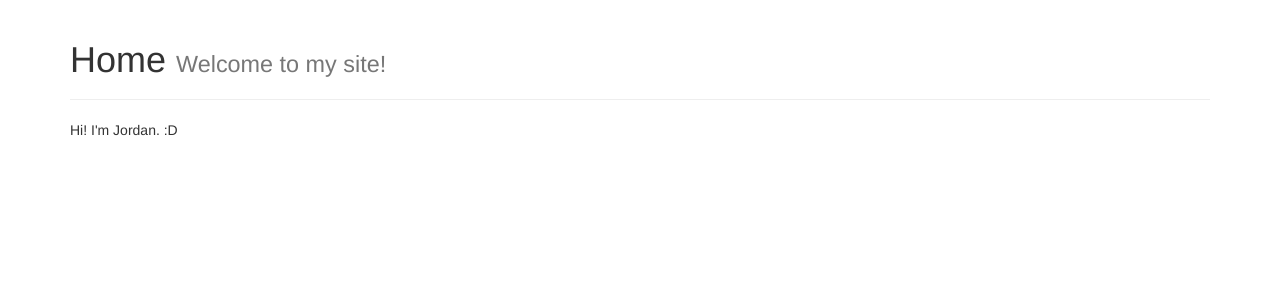
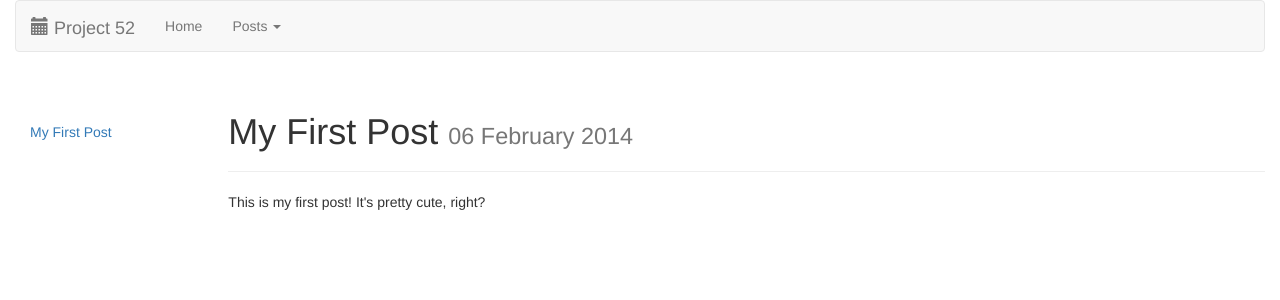
Before and after one commit to JDegner0129/project52, a Jekyll site: the page built from index.html, in a window 1280 px wide. Shown: the top 300 px of the page. Built offline with Jekyll 4.4.1, drawn with Linux system fonts in a browser that asks for light colours; nearby versions of some CDN libraries; Markdown is read by kramdown in place of the engine named in the settings.

Commit message:
Established the basic layout. Still no color or fun yet.

```diff
--- a/_config.yml
+++ b/_config.yml
@@ -1,6 +1,6 @@
 name: Project 52
 markdown: redcarpet
 pygments: true
-baseurl: /project52
+baseurl: /
 safe: true
 lsi: false
--- a/_includes/foot.html
+++ b/_includes/foot.html
@@ -1,3 +1,4 @@
+    	</div>
     	<script src="https://code.jquery.com/jquery.js"></script>
     	<script src="//netdna.bootstrapcdn.com/bootstrap/3.1.0/js/bootstrap.min.js"></script>
 	</body>
--- a/_includes/head.html
+++ b/_includes/head.html
@@ -4,7 +4,36 @@
         <meta charset="utf-8">
         <title>{{ page.title }}</title>
 
-        <link rel="stylesheet" href="{{ site.baseurl }}/css/main.css">
+        <link rel="stylesheet" href="/css/main.css">
 		<link rel="stylesheet" href="//netdna.bootstrapcdn.com/bootstrap/3.1.0/css/bootstrap.min.css">
     </head>
     <body>
+    	<div class="container-fluid">
+	    	<div class="navbar navbar-default" role="navigation">
+	    		<div class="container-fluid">
+	    			<div class="navbar-header">
+						<button type="button" class="navbar-toggle" data-toggle="collapse" data-target="#navbar-content">
+				        	<span class="sr-only">Toggle navigation</span>
+				        	<span class="icon-bar"></span>
+				        	<span class="icon-bar"></span>
+				        	<span class="icon-bar"></span>
+				      	</button>
+				      	<a class="navbar-brand" href="#"><span class="glyphicon glyphicon-calendar"></span> Project 52</a>
+	    			</div>
+	    			<div class="navbar-collapse collapse" id="navbar-content">
+						<ul class="nav navbar-nav">
+							<li><a href="/index.html">Home</a></li>
+							<li class="dropdown">
+								<a href="#" class="dropdown-toggle" data-toggle="dropdown">Posts <b class="caret"></b></a>
+								<ul class="dropdown-menu">
+									{% for post in site.posts %}
+										<li>
+											<a href="{{ post.url }}">{{ post.title }}</a>
+										</li>
+									{% endfor %}
+								</ul>
+							</li>
+						</ul>
+	    			</div>
+	    		</div>
+	    	</div>
--- /dev/null
+++ b/_includes/sidebar.html
@@ -0,0 +1,5 @@
+<ul class="nav nav-pills nav-stacked blog-nav">
+	{% for post in site.posts %}
+		<li><a href="/index.html#{{ post.id }}">{{ post.title }}</a></li>
+	{% endfor %}
+</ul>
--- a/_layouts/default.html
+++ b/_layouts/default.html
@@ -1,14 +1,10 @@
 {% include head.html %}
-
-	<div class="container">
-		<div class="page-header">
-			<h1>
-				{{ page.title }}
-				<small>{{ page.subtitle }}</small>
-			</h1>
+	<div class="row">
+		<div class="col-md-2">
+			{% include sidebar.html %}
 		</div>
-
-		{{ content }}
+		<div class="col-md-10">
+			{{ content }}
+		</div>
 	</div>
-
 {% include foot.html %}
--- /dev/null
+++ b/_posts/2014-02-06-my-first-post.md
@@ -0,0 +1,9 @@
+---
+layout: post
+title: My First Post
+id: my-first-post
+---
+
+<p>
+	This is my first post! It's pretty cute, right?
+</p>
--- a/css/main.css
+++ b/css/main.css
@@ -0,0 +1,3 @@
+.blog-nav {
+	margin-top: 40px;
+}
--- a/index.html
+++ b/index.html
@@ -1,7 +1,15 @@
 ---
 layout: default
-title: Home
-subtitle: Welcome to my site!
+title: Project 52 - Home
 ---
 
-<p>Hi! I'm Jordan. :D</p>
+{% for post in site.posts %}
+	<div class="page-header">
+		<h1>{{ post.title }}
+		<small>{{ post.date | date_to_long_string }}</small>
+		</h1>
+	</div>
+	<div class="post-preview" id="{{ post.id }}">
+		{{ post.excerpt }}
+	</div>
+{% endfor %}
```
Also changed, not shown: _layouts/post.html (+8 -2 lines).
